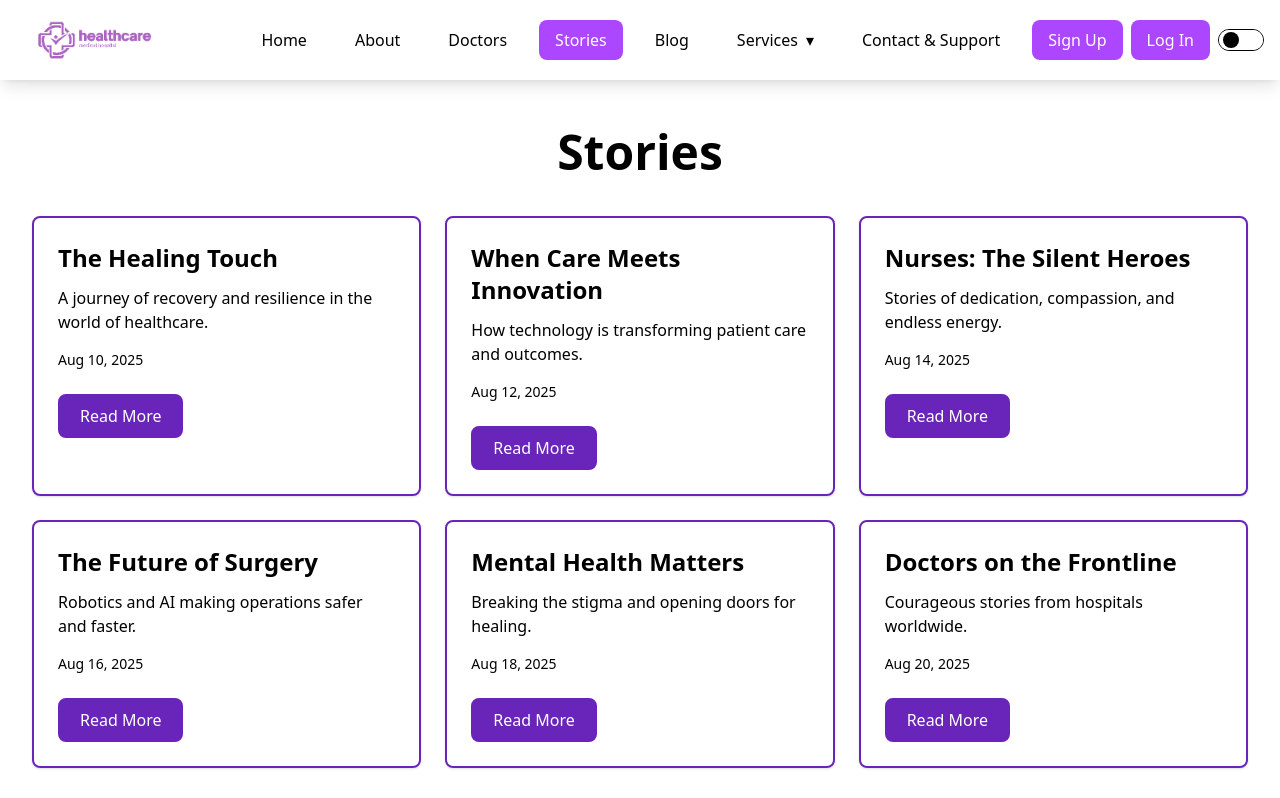
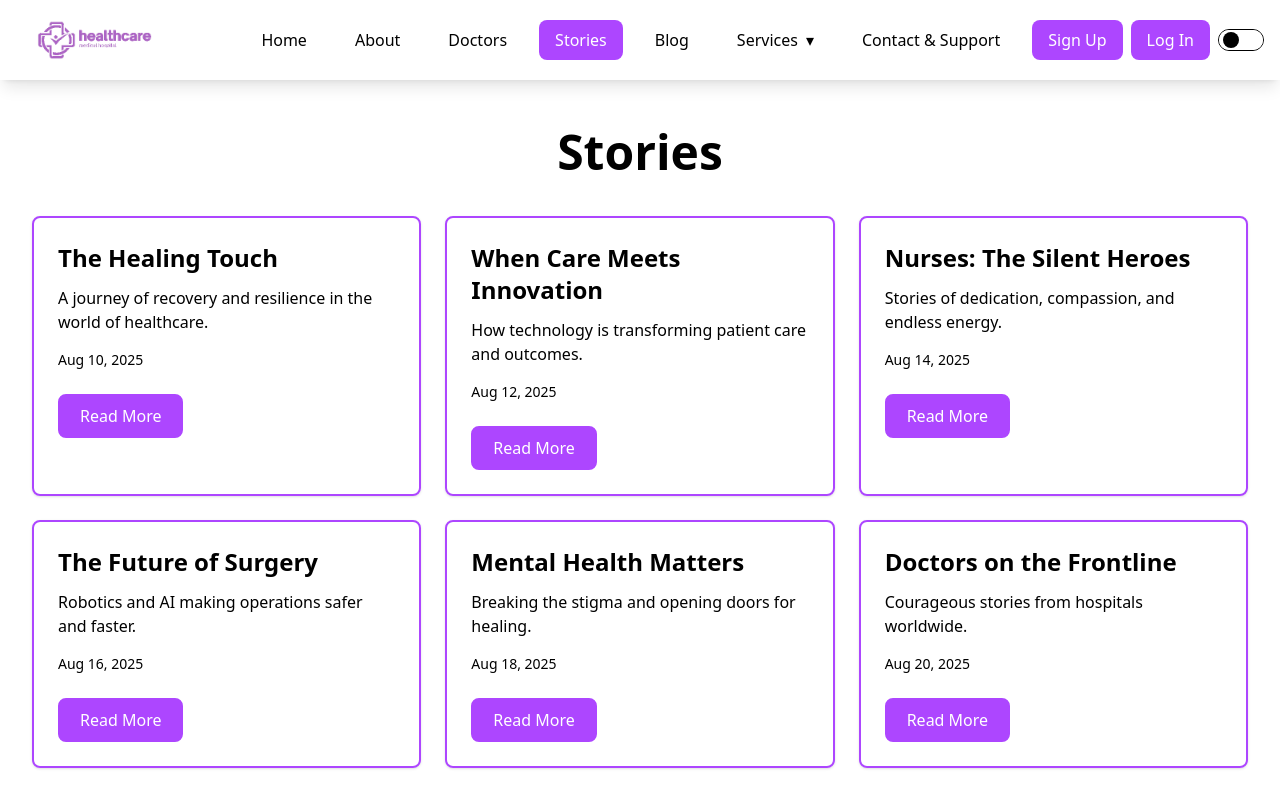
Before and after one commit to RajatSinghRajawat/healthCare, a React (Vite) app: page /stories in a window 1280 px wide. Shown: the top 798 px of the page. Built offline with nearby package versions, Linux system fonts and the light colour scheme.

Commit message:
update stories Page

```diff
--- a/src/Pages/Stories.jsx
+++ b/src/Pages/Stories.jsx
@@ -69,7 +69,7 @@ function Stories() {
             {currentStories.map((story) => (
               <div
                 key={story.id}
-                className=" border-2 border-[#6924b9] rounded-lg shadow-sm hover:shadow-lg hover:-translate-y-1 transition-all duration-300"
+                className=" border-2 border-purple-500 rounded-lg shadow-sm hover:shadow-lg hover:-translate-y-1 transition-all duration-300"
                 role="article"
                 aria-labelledby={`story-title-${story.id}`}
               >
@@ -83,7 +83,7 @@ function Stories() {
                   <p className="text-base mb-4">{story.description}</p>
                   <p className="text-sm mb-6">{story.date}</p>
                   <button
-                    className="px-5 py-2 text-base font-medium text-white bg-[#6924b9] border-2 border-[#6924b9] rounded-lg hover:bg-white hover:text-[#6924b9] transition-all duration-300"
+                    className="px-5 py-2 text-base font-medium text-white bg-purple-500 border-2 border-purple-500 rounded-lg hover:bg-transparent hover:text-purple-500 transition-all duration-300"
                     aria-label={`Read more about ${story.title}`}
                   >
                     Read More
```
